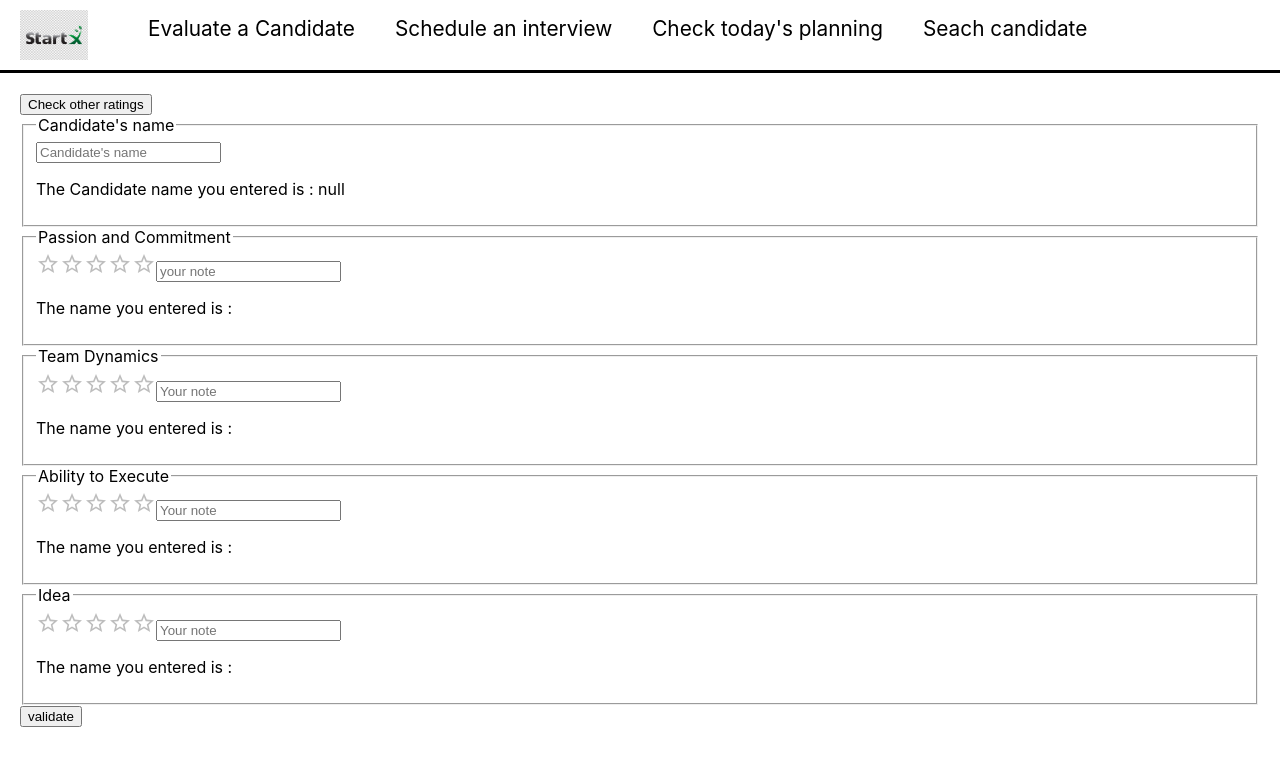
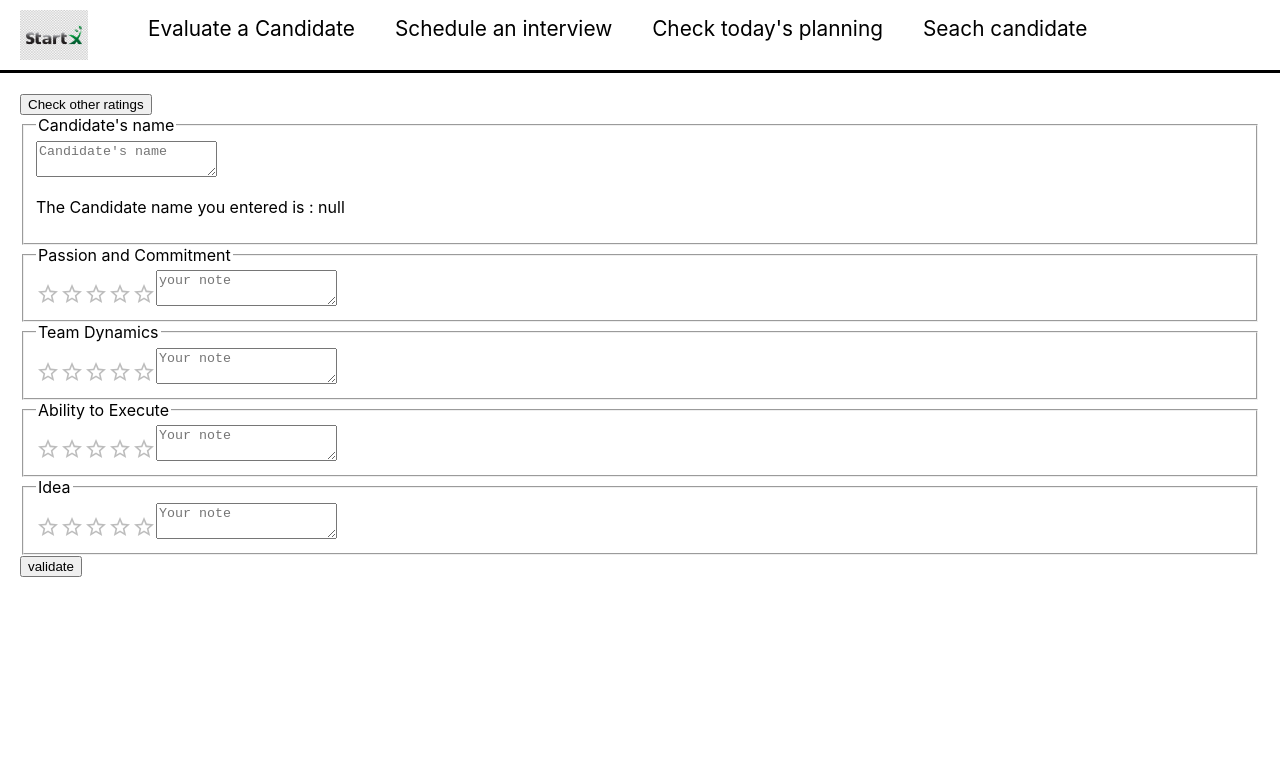
Before and after one commit to faydef/StartX, a React (Create React App) app in the folder client/: page /form in a window 1280 px wide. Shown: the top 766 px of the page. Built offline with nearby package versions, Linux system fonts and the light colour scheme.

Commit message:
💄(client) improve UI

```diff
--- a/client/src/views/form/form.tsx
+++ b/client/src/views/form/form.tsx
@@ -48,7 +48,7 @@ const Form = () => {
                 <button onClick = {()=>{handleClick()}}>Check other ratings</button>
                 <fieldset>
                   <legend>Candidate's name</legend>
-                  <input type="text" placeholder="Candidate's name" onChange={(e) => setCandidateName(e.target.value)}></input>
+                  <textarea  placeholder="Candidate's name" onChange={(e) => setCandidateName(e.target.value)}></textarea>
                 <p>
                   {'The Candidate name you entered is : ' + candidateName}
                 </p>
@@ -62,10 +62,7 @@ const Form = () => {
                 setRatingPC(newValue?newValue:0);
                 }}
                 />
-                  <input type="text" placeholder="your note" onChange={(e) => setNotePC(e.target.value)}></input>
-                <p>
-                  {'The name you entered is : ' + notePC}
-                </p>
+                  <textarea placeholder="your note" onChange={(e) => setNotePC(e.target.value)}></textarea>
                 </fieldset>
                 <fieldset>
                   <legend>Team Dynamics</legend>
@@ -76,10 +73,7 @@ const Form = () => {
                 setRatingTD(newValue?newValue:0);
                 }}
                 />
-                  <input type="text" placeholder="Your note" onChange={(e) => setNoteTD(e.target.value)}></input>
-                <p>
-                  {'The name you entered is : ' + noteTD}
-                </p>
+                  <textarea placeholder="Your note" onChange={(e) => setNoteTD(e.target.value)}></textarea>
                 </fieldset>
                 <fieldset>
                   <legend>Ability to Execute</legend>
@@ -90,10 +84,7 @@ const Form = () => {
                 setRatingEX(newValue?newValue:0);
                 }}
                 />
-                  <input type="text" placeholder="Your note" onChange={(e) => setNoteEX(e.target.value)}></input>
-                <p>
-                  {'The name you entered is : ' + noteEX}
-                </p>
+                  <textarea placeholder="Your note" onChange={(e) => setNoteEX(e.target.value)}></textarea>
                 </fieldset>
                 <fieldset>
                   <legend>Idea</legend>
@@ -104,10 +95,7 @@ const Form = () => {
                 setRatingID(newValue?newValue:0);
                 }}
                 />
-                  <input type="text" placeholder="Your note" onChange={(e) => setNoteID(e.target.value)}></input>
-                <p>
-                  {'The name you entered is : ' + noteID}
-                </p>
+                  <textarea placeholder="Your note" onChange={(e) => setNoteID(e.target.value)}></textarea>
                 </fieldset>
                 <button onClick={()=>sendForm()}> validate </button>
         </div>
--- a/client/src/views/login/login.tsx
+++ b/client/src/views/login/login.tsx
@@ -23,7 +23,7 @@ const Login = () => {
                 <fieldset>
                   <legend>Inter your Interviewer Name</legend>
                   <input type="text" placeholder="What are you looking for" onChange={(e) => setInterviewerName(e.target.value)}></input>
-                  <button onClick={()=>sendForm()}> Save </button>
+                  <button onClick={()=>sendForm()}> Login </button>
                 <p>
                   {interviewerName2.toString()!=='[object Object]'?'The saved interviewer name is ' + interviewerName2:'' }
                 </p>
```
